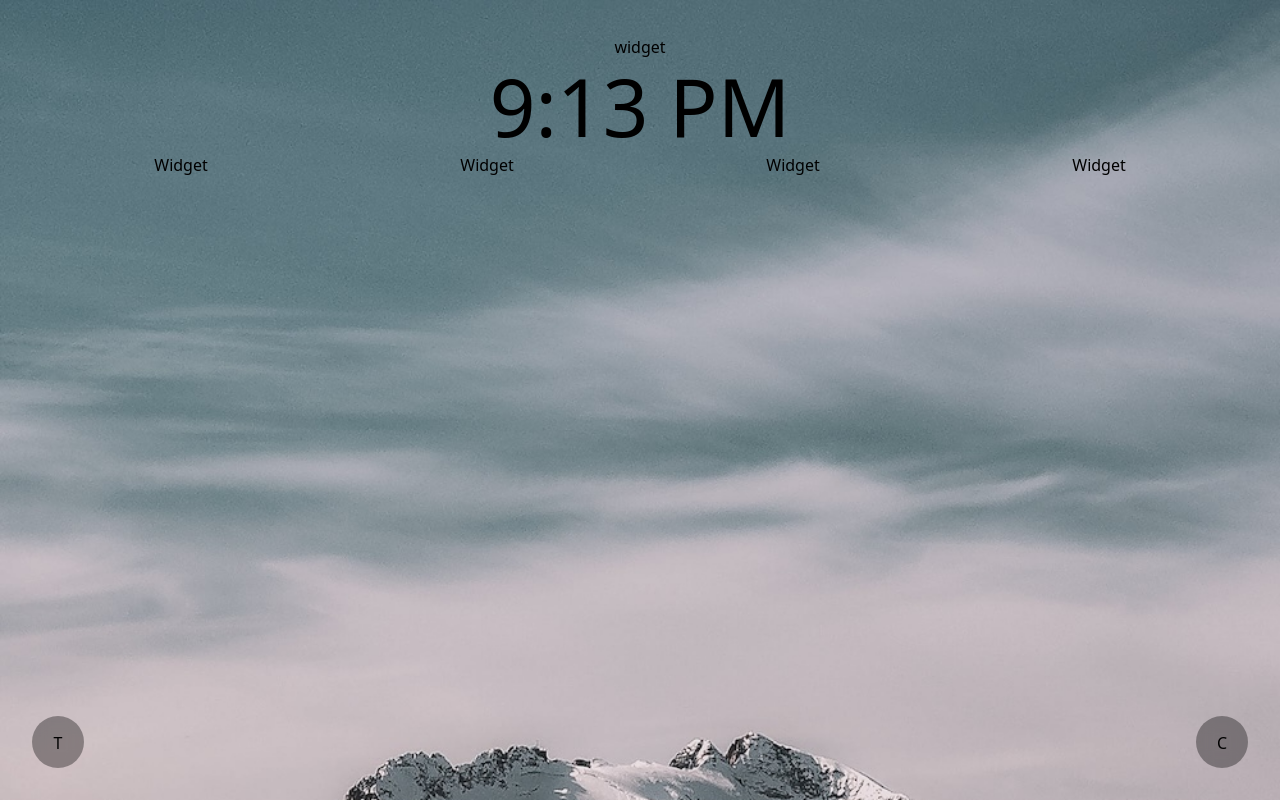
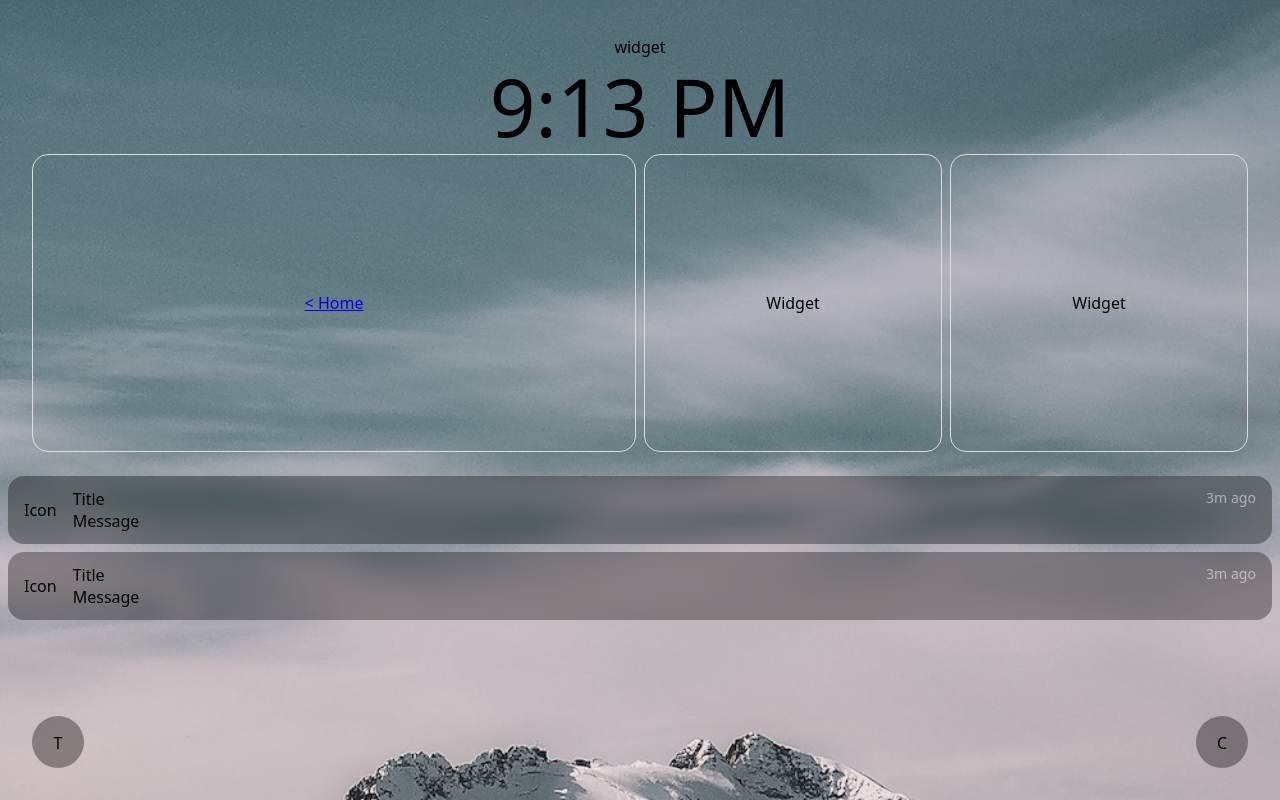
Before and after one commit to ayroblu/animations-demo-react, a React (Vite) app: page /lock-screen in a window 1280 px wide. Built offline with nearby package versions, Linux system fonts and the light colour scheme.

Commit message:
add template notifications

```diff
--- a/src/components/LockScreen.module.css
+++ b/src/components/LockScreen.module.css
@@ -11,9 +11,11 @@
 
 .scrollableContent {
   flex-grow: 1;
+  overflow-y: auto;
 }
 .infoContent {
   text-align: center;
+  margin-bottom: 16px;
 }
 .itemPadding {
   padding: 4px;
@@ -39,6 +41,19 @@
 }
 .widget {
   aspect-ratio: 1/ 1;
+  display: flex;
+}
+.widgetSpan2 {
+  grid-column-end: span 2;
+  display: flex;
+}
+.widgetPlaceholder {
+  display: flex;
+  flex-grow: 1;
+  align-items: center;
+  justify-content: center;
+  border: 1px solid #ddd;
+  border-radius: 16px;
 }
 
 .bottomControls {
@@ -60,3 +75,38 @@
 .homeArea {
   height: env(safe-area-inset-bottom);
 }
+
+.notification {
+  border-radius: 16px;
+  display: flex;
+  background-color: rgba(0, 0, 0, 0.33);
+  backdrop-filter: blur(8px);
+  -webkit-backdrop-filter: blur(8px);
+  padding: 12px 16px;
+}
+.iconContainer {
+  margin-right: 16px;
+  aspect-ratio: 1 / 1;
+  display: flex;
+  place-items: center;
+}
+.icon {
+}
+.notifItemPadding {
+  padding: 4px 8px;
+}
+.flexGrow {
+  flex-grow: 1;
+}
+.notifTop {
+  display: flex;
+}
+.notifContent {
+  flex-grow: 1;
+}
+.fadedText {
+  color: rgba(255, 255, 255, 0.5);
+}
+.smallerFont {
+  font-size: 0.88rem;
+}
--- a/src/components/LockScreen.tsx
+++ b/src/components/LockScreen.tsx
@@ -1,6 +1,13 @@
 import React from "react";
 import styles from "./LockScreen.module.css";
 import { cn } from "../lib/utils";
+import { routes } from "../routes";
+import {
+  DragHandler,
+  GestureOnMoveParams,
+  getLinearGestureManager,
+  useDragEvent,
+} from "../lib/utils/animations";
 
 type Props = {
   notifications: string[];
@@ -24,12 +31,25 @@ export function LockScreen({ notifications }: Props) {
           </div>
           <div className={cn(styles.itemPadding, styles.widgetsContainer)}>
             <div className={styles.widgets}>
-              <div className={styles.widget}>Widget</div>
-              <div className={styles.widget}>Widget</div>
-              <div className={styles.widget}>Widget</div>
-              <div className={styles.widget}>Widget</div>
+              <div className={styles.widgetSpan2}>
+                <a href={routes.root} className={styles.widgetPlaceholder}>
+                  &lt; Home
+                </a>
+              </div>
+              <div className={styles.widget}>
+                <div className={styles.widgetPlaceholder}>Widget</div>
+              </div>
+              <div className={styles.widget}>
+                <div className={styles.widgetPlaceholder}>Widget</div>
+              </div>
             </div>
           </div>
+        </div>
+        <div className={styles.notifItemPadding}>
+          <Notification />
+        </div>
+        <div className={styles.notifItemPadding}>
+          <Notification />
         </div>
         {isVisible ? notifications.map((n) => <div key={n}>{n}</div>) : null}
       </div>
@@ -65,20 +85,51 @@ function useTime() {
   return time;
 }
 function usePreventDefaultTouch() {
-  React.useEffect(() => {
-    function touchstart(e: TouchEvent) {
-      e.preventDefault();
+  const dragHandler: DragHandler = React.useCallback(() => {
+    // const { transformTo, transformReset } = getTransformsManager();
+    function onMove({ touchEvent }: GestureOnMoveParams) {
+      touchEvent.preventDefault();
     }
-    function touchmove(e: TouchEvent) {
-      e.preventDefault();
-    }
-    document.body.addEventListener("touchstart", touchstart, {
-      passive: false,
+    function onEnd() {}
+    return getLinearGestureManager({
+      getConstraints: () => {
+        return { left: true, right: true, up: true, down: true };
+      },
+      handlers: { onMove, onEnd },
+      withMargin: true,
     });
-    document.body.addEventListener("touchmove", touchmove, { passive: false });
-    return () => {
-      document.body.removeEventListener("touchstart", touchstart);
-      document.body.removeEventListener("touchmove", touchmove);
-    };
   }, []);
+  useDragEvent({ dragHandler, getElement: () => document.body });
 }
+
+type NotificationProps = {
+  timeSensitive?: boolean;
+};
+function Notification({ timeSensitive }: NotificationProps) {
+  const notificationContent = [
+    timeSensitive && <div className={styles.fadedText}>TIME SENSITIVE</div>,
+    <div>Title</div>,
+    <div>Message</div>,
+  ].filter(Boolean);
+  return (
+    <div className={styles.notification}>
+      <div className={styles.iconContainer}>
+        <div className={styles.icon}>Icon</div>
+      </div>
+      <div className={styles.notifContent}>
+        {notificationContent.map((content, i) =>
+          i === 0 ? (
+            <div className={styles.notifTop}>
+              <div className={styles.flexGrow}>{content}</div>
+              <div className={cn(styles.fadedText, styles.smallerFont)}>
+                3m ago
+              </div>
+            </div>
+          ) : (
+            content
+          ),
+        )}
+      </div>
+    </div>
+  );
+}
```
